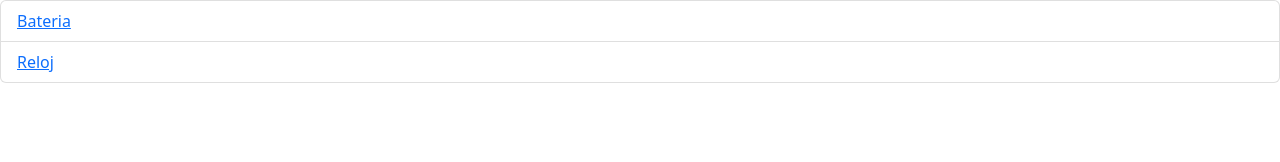
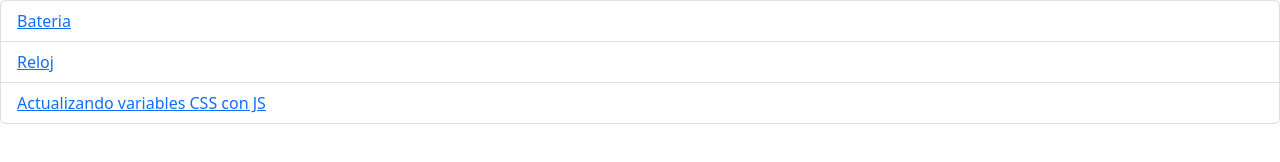
Before and after one commit to LeoEsquivel/javascript-proyects, a plain HTML site: page index.html in a window 1280 px wide. Drawn offline with nearby package versions, Linux system fonts and the light colour scheme.

Commit message:
ADD option "update css variables with JS" to menu

```diff
--- a/index.html
+++ b/index.html
@@ -13,6 +13,7 @@
             <ul class="list-group">
                 <li class="list-group-item"><a href="./01-drummerKit/index.html">Bateria</a></li>
                 <li class="list-group-item"><a href="./02-clock/index.html">Reloj</a></li>
+                <li class="list-group-item"><a href="./03-css-variables/index.html">Actualizando variables CSS con JS</a></li>
             </ul>
         </div>
    </div>
```
